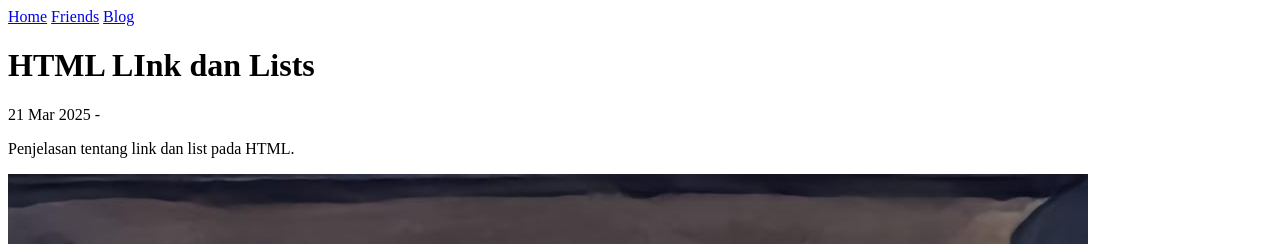
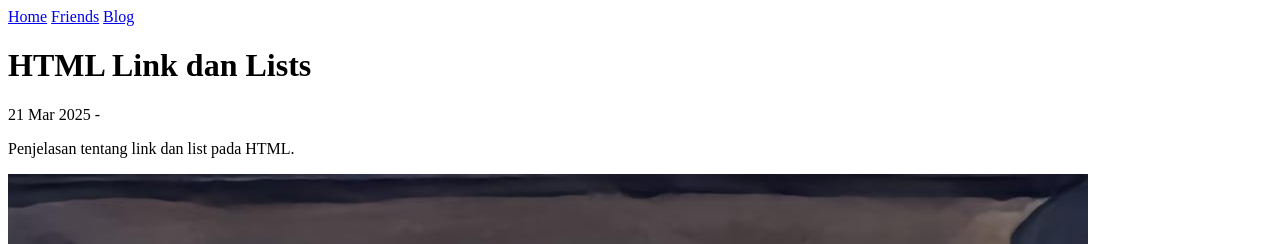
Before and after one commit to lizaauliasiregar/lizaauliasiregar.github.io, a Jekyll site: the page built from _posts/2025-03-21-html-link-dan-list.md, in a window 1280 px wide. Shown: the top 244 px of the page. Built offline with Jekyll 4.4.1, drawn with Linux system fonts in a browser that asks for light colours.

Commit message:
Update folder

```diff
--- a/_posts/2025-03-21-html-link-dan-list.md
+++ b/_posts/2025-03-21-html-link-dan-list.md
@@ -1,8 +1,8 @@
 ---
 layout: post
-title: "HTML LInk dan Lists"
+title: "HTML Link dan Lists"
 ---
 
 Penjelasan tentang link dan list pada HTML.
 
-![HTML_Link_dan_LIstet](/assets/images/inikucing.jpg)
+![HTML_Link_dan_Listet](/assets/images/inikucing.jpg)
```
Also changed, not shown: _posts/2025-03-21-Belajar-Buat-Post.md (+1 -1 lines).
